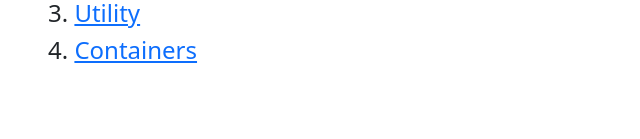
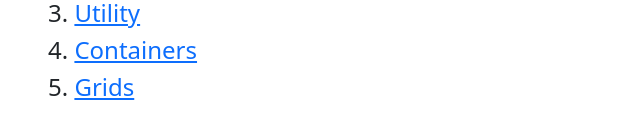
Before and after one commit to Baisampayan/Bootstrap-V5-Practice, a plain HTML site: page index.html in a window 1280 px wide. Shown: the part 169-308 px from the top of the page, without its empty margins (0-640 px from the left). Drawn offline with nearby package versions, Linux system fonts and the light colour scheme.

Commit message:
Grids Added

```diff
--- a/index.html
+++ b/index.html
@@ -14,6 +14,7 @@
         <div class="h4">2. <a href="/buttons.html">Buttons</a></div>
         <div class="h4">3. <a href="/utility.html">Utility</a></div>
         <div class="h4">4. <a href="/containers.html">Containers</a></div>
+        <div class="h4">5. <a href="/grids.html">Grids</a></div>
     </div>
 
     <script src="https://cdn.jsdelivr.net/npm/bootstrap@5.2.0/dist/js/bootstrap.bundle.min.js" integrity="sha384-A3rJD856KowSb7dwlZdYEkO39Gagi7vIsF0jrRAoQmDKKtQBHUuLZ9AsSv4jD4Xa" crossorigin="anonymous"></script>
```
